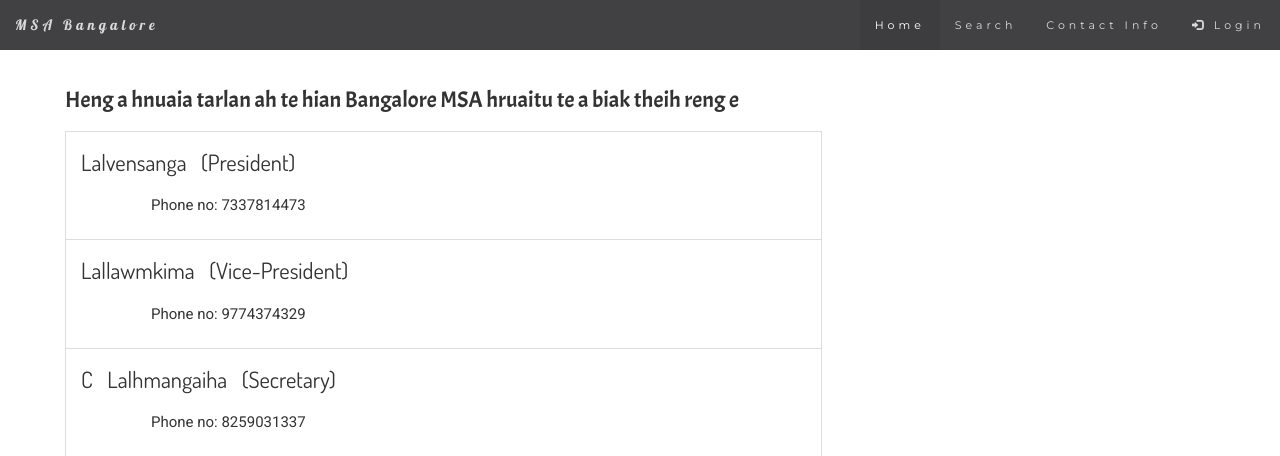
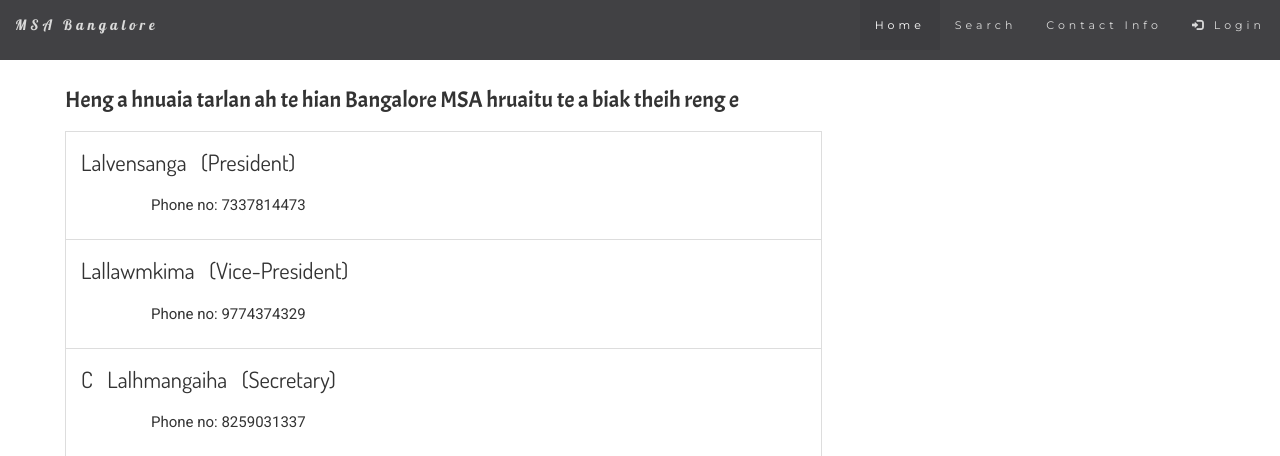
Before and after one commit to cameospachuau28/college-list-blog, a Django app: page /contact/ in a window 1280 px wide. Shown: the top 456 px of the page. Run offline with Django 3.2, Linux system fonts and the light colour scheme; some libraries are stand-ins or nearby versions.

Commit message:
Signed-off-by: cameospachuau28 <cameospachuau28@gmail.com>

```diff
--- a/Blog/templates/Blog/base.html
+++ b/Blog/templates/Blog/base.html
@@ -20,7 +20,7 @@
 
 <body id="myPage" data-spy="scroll" data-target=".navbar" data-offset="50">
 
-<nav class="navbar navbar-default navbar-fixed-top">
+<nav class="navbar navbar-default navbar-fixed-top" style="padding-bottom:10px;">
   <div class="container-fluid">
     <div class="navbar-header">
       <button type="button" class="navbar-toggle" data-toggle="collapse" data-target="#myNavbar">
```
